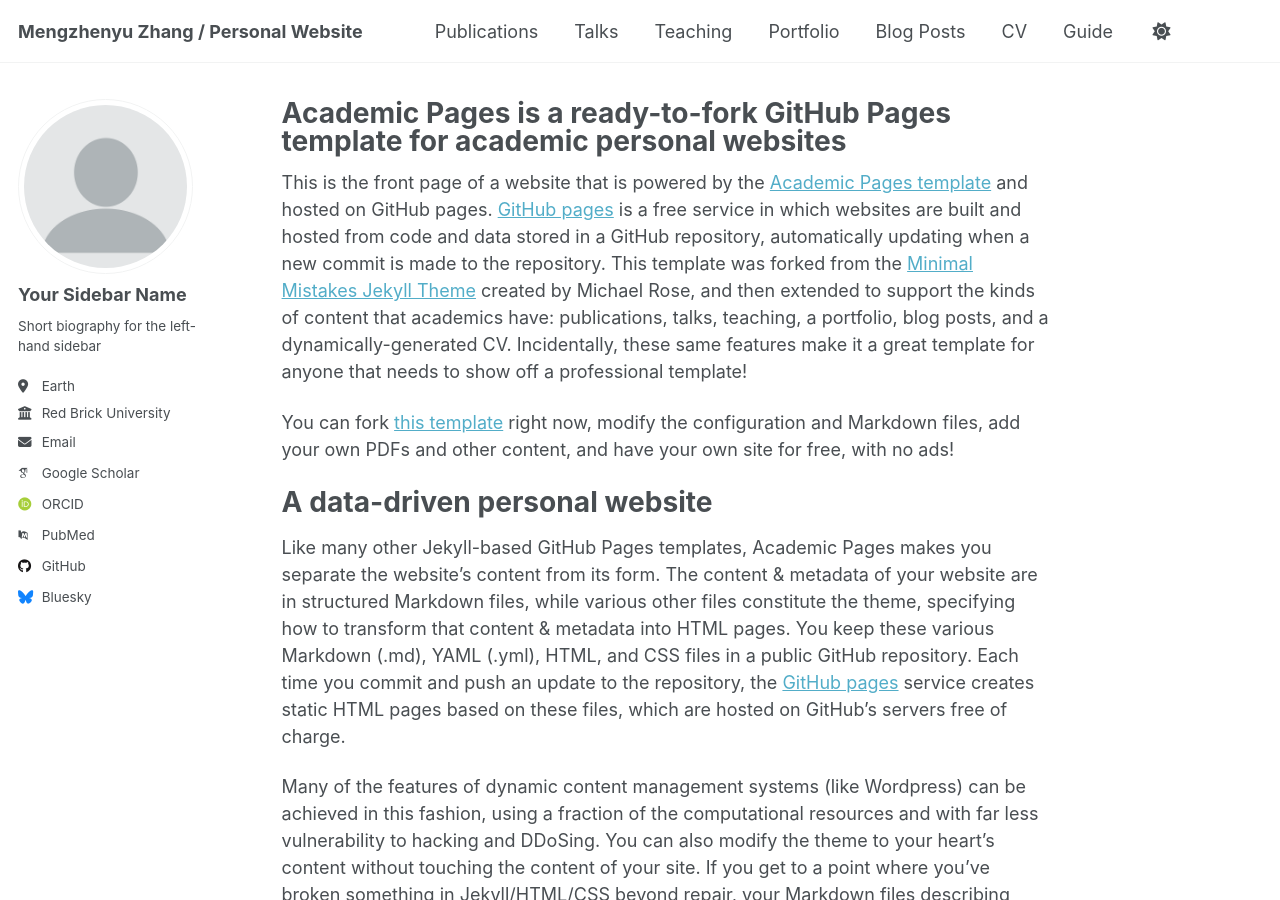
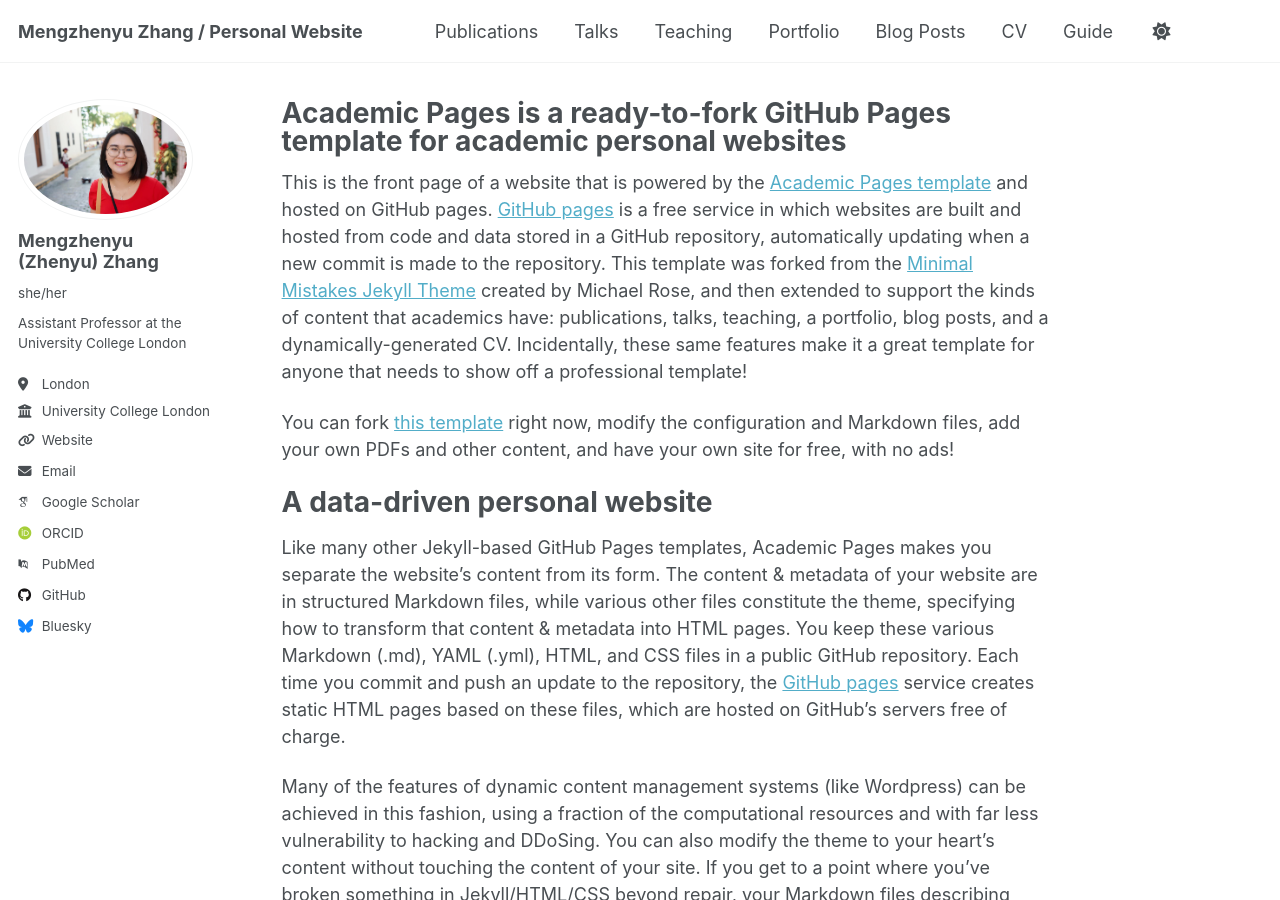
Before and after one commit to mengzhenyuzhang/mengzhenyuzhang.github.io, a Jekyll site: the page built from _pages/about.md, in a window 1280 px wide and 900 px high. Built offline with Jekyll 4.4.1, drawn with Linux system fonts in a browser that asks for light colours; some web fonts are replaced; a script that is not in the unit is left out.

Commit message:
_config.yml

```diff
--- a/_config.yml
+++ b/_config.yml
@@ -22,14 +22,14 @@ repository               : "mengzhenyuzhang/mengzhenyuzhang.github.io"
 #               Additional customization can be done by editing /_includes/author-profile.html
 author:
   # Biographic information
-  avatar           : "profile.png"
-  name             : "Your Sidebar Name"
-  pronouns         : # example: "she/her"
-  bio              : "Short biography for the left-hand sidebar"
-  location         : "Earth"
-  employer         : "Red Brick University"
-  uri              : # URL
-  email            : "none@example.org"
+  avatar           : "IMG_1385 3.JPG"
+  name             : "Mengzhenyu (Zhenyu) Zhang"
+  pronouns         : she/her # example: "she/her"
+  bio              : "Assistant Professor at the University College London"
+  location         : "London"
+  employer         : "University College London"
+  uri              : https://www.mgmt.ucl.ac.uk/people/mengzhenyuzhang # URL
+  email            : "zhenyu.zhangmeng@ucl.ac.uk"
 
   # Academic websites
   academia         : # URL
```
